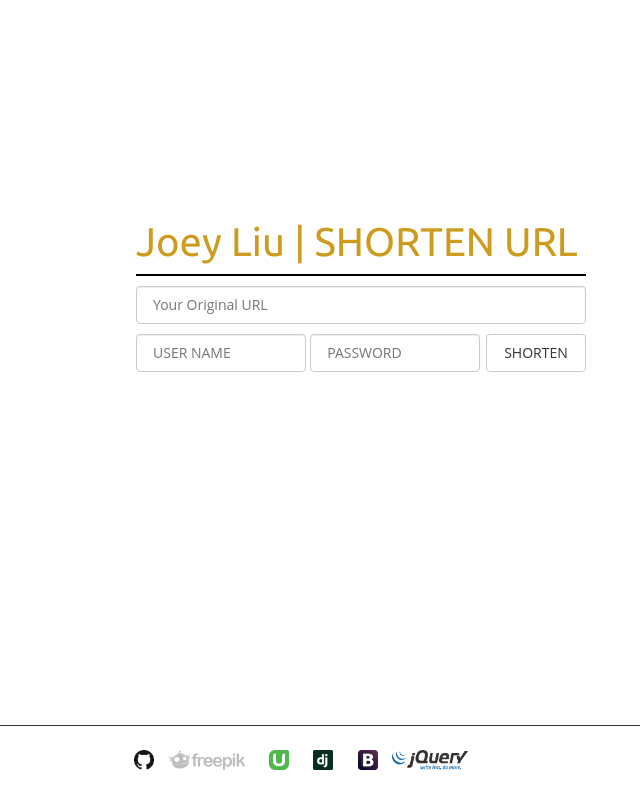
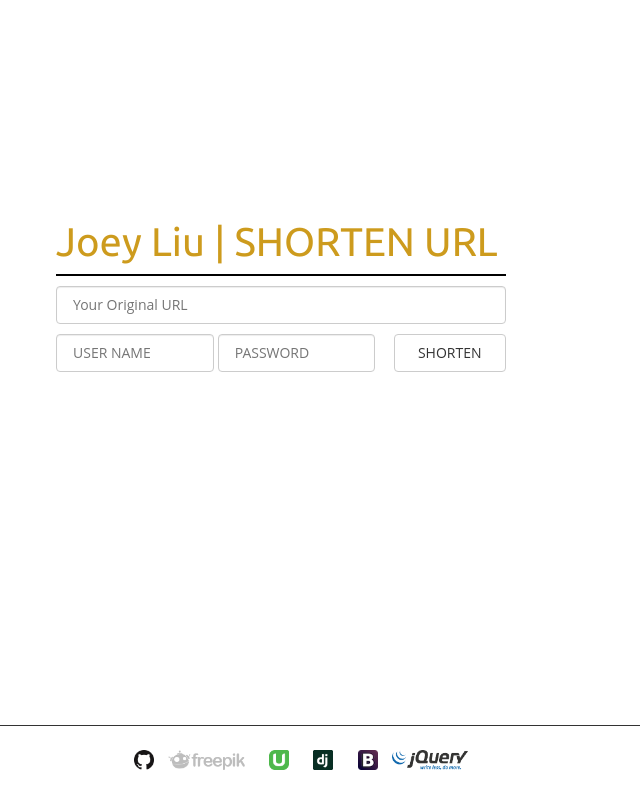
Before and after one commit to ddrsmile/myshortenurl, a Django app: page / in a window 1280 px wide; the page is wider, and only the part inside the window is pictured. Shown: that part, without its empty margins (359-999 px from the left). Run offline with Django 3.2, Linux system fonts and the light colour scheme; parts of the project's set-up code (start-up, migrations or seed data) failed here and were passed over; some libraries are stand-ins or nearby versions.

Commit message:
made page responsive

```diff
--- a/src/shortener/static/shortener/css/base.css
+++ b/src/shortener/static/shortener/css/base.css
@@ -8,9 +8,7 @@
 }
 html {
     font-size: 20px;
-    position: relative;
-    min-width: 1440px;
-    min-height: 768px;
+    width: 100%;
     height: 100%;
     box-sizing: border-box;
 }
@@ -27,29 +25,24 @@ h1 {
     font-family: 'Lucida Sans Unicode', 'Lucida Grande', sans-serif;
     color: #CD9B1D;
 }
+.outter {
+     padding: 10rem 25px;
+     margin: auto;
+     width: 500px;
+}
 .logo-name {
     margin: auto;
     margin-bottom: 10px;
-    width: 450px;
+    width: 100%;
     border-bottom: 2px solid #000;
 }
 .logo-name h1 {
     font-size: 2rem;
     font-family: 'Ubuntu', sans-serif;
 }
-.outter {
-     display: block;
-     position: absolute;
-     padding: 10rem 0;
-     width: 100%;
-}
-
-.middle {
-    display: block;
-    vertical-align: middle;
-}
 .inner {
-    width: 450px;
+    position: relative;
+    width: 100%;
     margin: auto;
 }
 #main .form-group {
@@ -60,7 +53,7 @@ h1 {
     padding: 0 16px;
     line-height: 36px;
     font-size: 14px;
-    width: 450px;
+    width: 100%;
     background-color: #fff;
     background-image: none;
     border: 1px solid #ccc;
@@ -90,19 +83,22 @@ h1 {
 }
 #main #username,
 #main #password {
-    width: 170px;
+    width: 35%;
 }
 .btn-custom {
     color: #333 !important;
     background-color: #fff;
     border-color: #ccc;
+    font-size: 14px;
     line-height: 36px;
-    padding: 0 12px;
-    width: 100px;
+    padding: 0;
+    text-align: center;
+    width: 25%;
     float: right;
 }
 a.btn-custom {
     margin-left: 20px;
+    font-weight: normal;
 }
 .short-url {
     color: #333;
@@ -143,3 +139,12 @@ footer {
     height: 20px;
     width: auto;
 }
+@media only screen
+  and (max-width: 500px) {
+    .outter {
+        width: 100%;
+    }
+    .logo-name h1 {
+        font-size: 1.58rem;
+    }
+}
--- a/src/shortener/templates/shortener/home.html
+++ b/src/shortener/templates/shortener/home.html
@@ -2,7 +2,6 @@
 
 {% block content %}
 <div class="outter">
-    <div class="middle">
     <div class="logo-name"><a href="/"><h1>Joey Liu | SHORTEN URL</h1></a></div>
     <div class="inner">
         <form id="main" method='POST' class="clearfix" action='.'>
@@ -20,7 +19,6 @@
             {% endif %}
             <button class="btn btn-custom" type='submit'>SHORTEN</button>
         </form>
-        </div>
     </div>
 </div>
 {% if emsg %}
--- a/src/shortener/templates/shortener/url.html
+++ b/src/shortener/templates/shortener/url.html
@@ -2,7 +2,6 @@
 
 {% block content %}
 <div class="outter">
-    <div class="middle">
     <div class="logo-name"><a href="/"><h1>Joey Liu | SHORTEN URL</h1></a></div>
     <div class="inner">
         <div class="short-url">
@@ -21,5 +20,4 @@
         </form>
     </div>
 </div>
-</div>
 {% endblock %}
```
Lines whose indentation alone changed are shown as unchanged.
